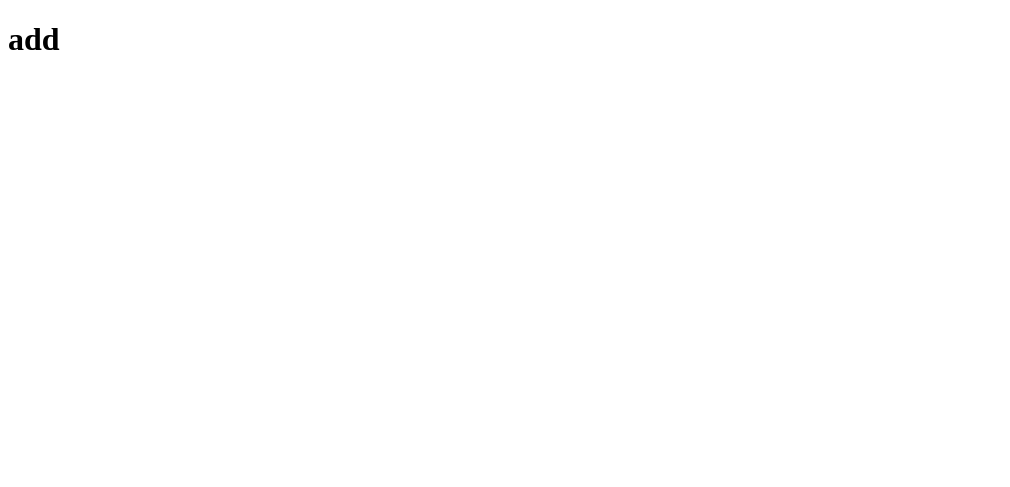
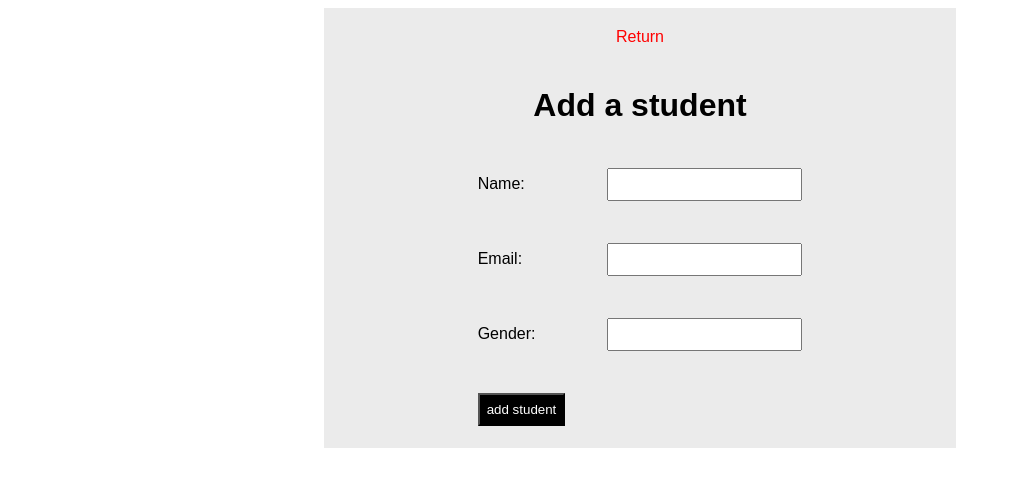
Before and after one commit to atrgouti/CRUD, a PHP site: page /CRUD/addStudent.php in a window 1280 px wide. Before the commit the part shown is almost empty. Shown: the top 487 px of the page, without its empty margins (0-1010 px from the left). Run offline with PHP 8.4, Linux system fonts and the light colour scheme; some libraries are stand-ins or nearby versions.

Commit message:
something wrong

```diff
--- a/CRUD/addStudent.php
+++ b/CRUD/addStudent.php
@@ -5,8 +5,69 @@
     <meta http-equiv="X-UA-Compatible" content="IE=edge">
     <meta name="viewport" content="width=device-width, initial-scale=1.0">
     <title>Document</title>
+    <style>
+        .container{
+            font-family: sans-serif;
+            display: flex;
+            justify-content: center;
+            align-items: center;
+            flex-direction: column;
+            width: 50%;
+            margin: 0 auto;
+            background-color:  rgb(235, 235, 235);
+        }
+        .container input{
+            padding: 7px;
+        }
+        table td{
+            padding: 20px;
+        }
+        .submit{
+            width: 100%;
+            background-color: black;
+            color: white;
+            cursor: pointer;
+            padding: 0px 20px
+        }
+    </style>
 </head>
 <body>
-    <h1>add</h1>
+    <div class="container">
+        <a href="./students.php" class="return" style="padding: 20px; text-decoration: none; color: red;">Return</a>
+        <h1>Add a student</h1>
+        <table>
+        <form action="" mathod="post">
+            <tr>
+                <td>Name: </td>
+                <td><input type="text" name="name"></td>
+            </tr>
+            <tr>
+                <td>Email: </td>
+                <td><input type="text" name="email"></td>
+            </tr>
+            <tr>
+                <td>Gender: </td>
+                <td><input type="text" name="gender"></td>
+            </tr>
+            <tr>
+                <td><input type="submit" name="ajouter" value="add student" class="submit"></td>
+            </tr>
+        </form>
+        </table>
+        <?php
+        if(isset($_POST["ajouter"])){
+            include_once "database.php";
+            $sql = "INSERT INTO students(name, email, gender) Value(?, ?, ?)";
+            $res = $dbcone->prepare($sql);
+            $res->execute(array($_POST["name"],$_POST["email"],$_POST["gender"]));
+            if($res){
+                echo "<P>student added succefully</p>";
+            }else{
+                echo "<P>did not add</p>";
+            };
+        }
+
+        ?>
+    </div>
 </body>
 </html>
--- a/CRUD/students.php
+++ b/CRUD/students.php
@@ -17,7 +17,7 @@
     <div class="container">
         <div class="ajouter">
             <h1>Students Information</h1>
-            <button><a href="./addStudent.php">Add</a></button>
+            <a href="./addStudent.php"><button>Add</button></a>
         </div>
     </div>
     <div class="container">
```
